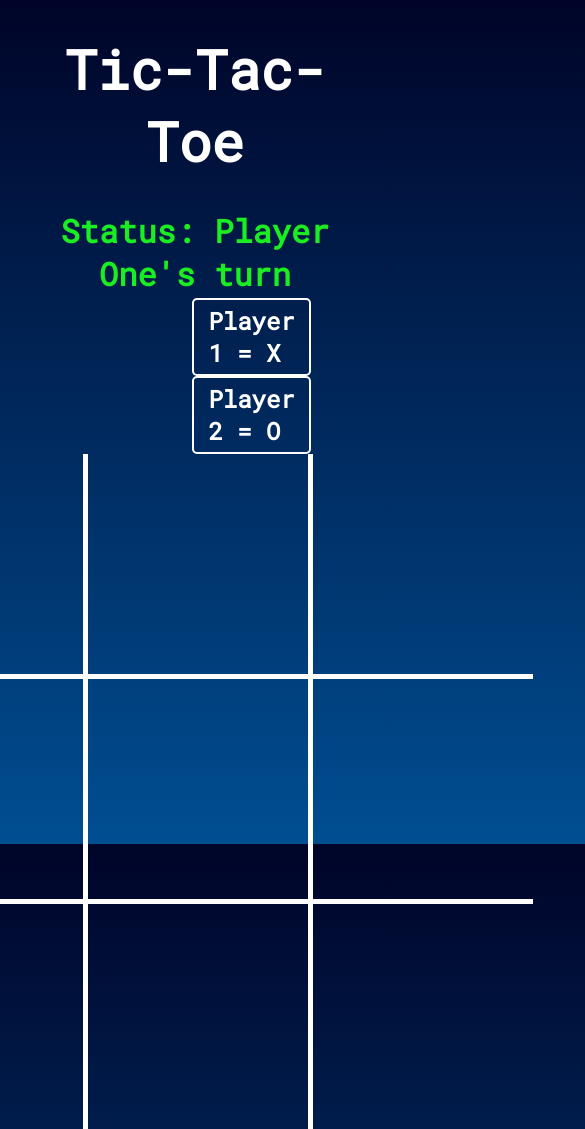
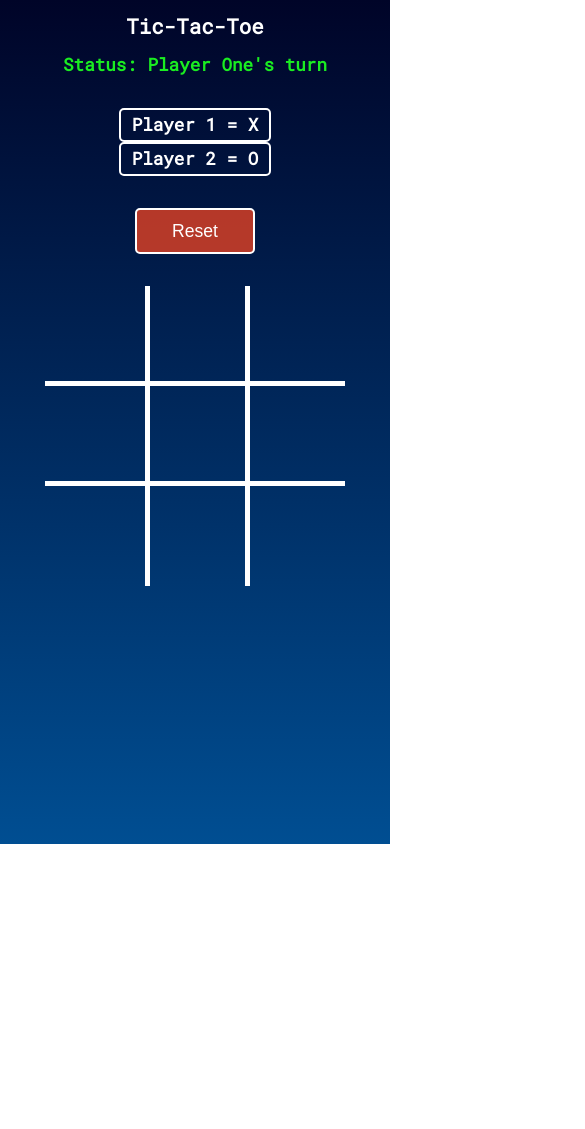
Before and after one commit to apcurran/tic-tac-toe, a plain HTML site: page index.html in a window 390 px wide. Shown: the top 1129 px of the page, 585 px wide, since content can reach past the window. After the commit the page ends 844 px from the top, so only its background shows below. Drawn offline with Linux system fonts and the light colour scheme.

Commit message:
Finished, and ready to push to GitHub

```diff
--- a/script.js
+++ b/script.js
@@ -31,14 +31,12 @@ const playerTwo = PlayerFactory("Player Two", "O", false);
 // Start with Player One's turn
 playerOne.displayTurn();
 
-// Enable clicks
 const enableClickability = () => {
     cells.forEach((cell) => {
         cell.addEventListener("click", clickFunc)
     });
 };
 
-// Disable clicks
 const disableClickability = () => {
     cells.forEach((cell) => {
         cell.removeEventListener("click", clickFunc)
@@ -87,7 +85,6 @@ const checkForWinner = (playerMarker) => {
          checkForTriple(0, 4, 8, playerMarker) ||
          checkForTriple(6, 4, 2, playerMarker)) {
             result = true;
-            console.log("Winner!");
         }
     return result;
 
@@ -111,7 +108,7 @@ const getBoxVal = (number) => {
     return document.getElementById(number).textContent;
 };
 
-// Get box to then use for adding the winner class.
+// Get box to then use later for adding the winner class.
 const getBox = (number) => {
     return document.getElementById(number);
 }
@@ -125,9 +122,9 @@ const resetBoard = (event) => {
 
         playerOne.hasTurn = true;
         playerOne.displayTurn();
+        enableClickability();
     }
 };
 
 resetBtn.addEventListener("click", resetBoard);
-
 enableClickability();
--- a/style.css
+++ b/style.css
@@ -116,3 +116,30 @@ h1 {
 .winner {
     color: #1aed21;
 }
+
+@media screen and (max-width: 71em) {
+    .board-container {
+        grid-template-columns: repeat(3, 100px);
+        grid-template-rows: repeat(3, 100px);
+    }
+
+    .info {
+        margin: 1em 0;
+        flex-direction: column;
+        align-items: center;
+    }
+
+    .info div {
+        margin: 1em 0;
+    }
+
+    h1 {
+        font-size: 1.3rem;
+    }
+
+    .jumbotron,
+    .info .reset,
+    .info div h2 {
+        font-size: 1.1rem;
+    }
+}
```
Also changed, not shown: index.html (+0 -1 lines), 1 other file.
